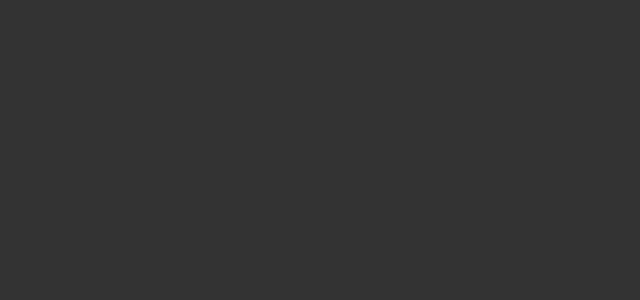
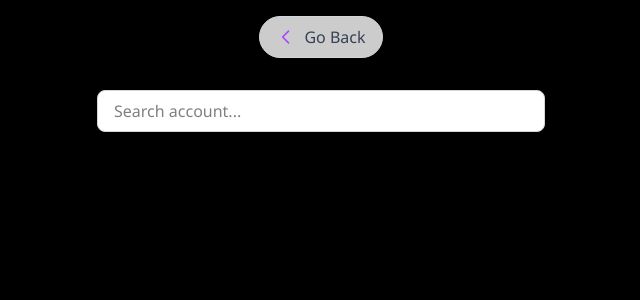
Before and after one commit to BabariyaMit8702/ic_frontend, a React (Vite) app: page /search-profiles in a window 1280 px wide. Before the commit this address had no page. Shown: the top 300 px of the page, without its empty margins (319-959 px from the left). Built offline with nearby package versions, Linux system fonts and the light colour scheme; a web font is replaced by a local one.

Commit message:
add search page for searh other user's account

```diff
--- a/src/App.jsx
+++ b/src/App.jsx
@@ -8,6 +8,7 @@ import { Register } from './myComponents/register'
 import { Profile } from './myComponents/profile'
 import { Cp } from './myComponents/create_post'
 import { Edit_profile } from './myComponents/edit_profile'
+import { Search_page } from './myComponents/searchpage'
 
 
 function App () {
@@ -24,6 +25,7 @@ function App () {
       <Route path='/profile' element={<Profile/>}/>
       <Route path='/create-post' element={<Cp/>}/>
       <Route path='/edit-profile' element={<Edit_profile/>}/>
+      <Route path='/search-profiles' element={<Search_page/>}/>
     </Routes>
     </BrowserRouter>
     </>
--- a/src/myComponents/navbar.jsx
+++ b/src/myComponents/navbar.jsx
@@ -38,7 +38,7 @@ export const Navbar = ({dt,dd}) => {
             </div>
 
             {/* Search Icon */}
-            <div className='nav_ic hover:cursor-pointer'>
+            <div className='nav_ic hover:cursor-pointer' onClick={() => navigate('/search-profiles')}>
               <img className='lg:inline-block lg:mt-3 lg:ml-7 lg:mb-2'
                 src='https://icons.veryicon.com/png/o/education-technology/education-app/search-137.png'
                 width={'50px'} />
--- /dev/null
+++ b/src/myComponents/searchpage.jsx
@@ -0,0 +1,69 @@
+import React,{useState} from 'react'
+import { useNavigate } from 'react-router-dom';
+
+export const Search_page = () => {
+    const [search, setSearch] = useState("");
+    const navigate = useNavigate();
+
+  return (
+    <>
+
+         <div className="min-h-screen flex flex-col items-center justify-start bg-black p-4">
+
+            {/* go back to home  */}
+      <button
+                    onClick={() => navigate('/home')}
+                    className="flex items-center gap-2 bg-white/80 border border-gray-300 rounded-full px-4 py-2 shadow-md backdrop-blur-sm hover:bg-blue-400 transition-all
+        md:left-8 md:top-8"
+                    style={{ zIndex: 10 }}
+                >
+                    {/* Arrow Icon */}
+                    <svg
+                        xmlns="http://www.w3.org/2000/svg"
+                        className="h-5 w-5 text-purple-500"
+                        fill="none"
+                        viewBox="0 0 24 24"
+                        stroke="currentColor"
+                    >
+                        <path strokeLinecap="round" strokeLinejoin="round" strokeWidth={2} d="M15 19l-7-7 7-7" />
+                    </svg>
+                    <span className="font-medium text-gray-700">Go Back</span>
+                </button>
+      {/* Search Input Field */}
+      <div className="w-full max-w-md mt-8">
+        <input
+          type="text"
+          value={search}
+          onChange={e => setSearch(e.target.value)}
+          placeholder="Search account..."
+          className="w-full px-4 py-2 border bg-white text-black border-gray-300 rounded-lg shadow-sm focus:outline-none focus:ring-2 focus:ring-blue-400 transition"
+          style={{
+            fontFamily: "inherit",
+            fontSize: "1rem",
+            boxSizing: "border-box",
+          }}
+        />
+      </div>
+
+      {/* Space for Account List */}
+      {search !== "" &&
+      <>
+            <div
+        className="w-full max-w-md mt-8 bg-white rounded-lg shadow border border-dashed border-gray-300 flex flex-col items-center justify-center"
+        style={{
+          minHeight: "240px",
+        }}
+      >
+
+        {/* (This space will be used to show account list after search) */}
+        {/* You can render account cards here after implementing search logic */}
+        <span className="text-gray-400 text-lg">
+          Account list will appear here after searching.
+        </span>
+      </div>
+      </>}
+
+    </div>
+    </>
+  )
+}
```
